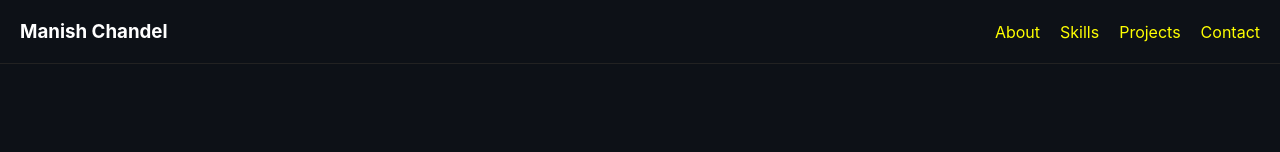
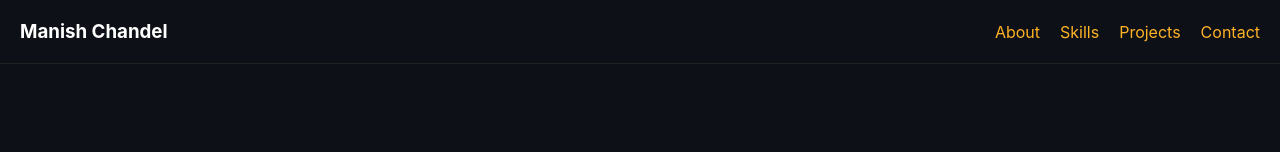
Before and after one commit to manish2224-08/manish, a React (Vite) app in the folder manish/: page / in a window 1280 px wide. Shown: the top 152 px of the page. Built offline with nearby package versions, Linux system fonts and the light colour scheme.

Commit message:
Update index.css

```diff
--- a/manish/src/index.css
+++ b/manish/src/index.css
@@ -23,6 +23,6 @@ h2 {
 }
 
 a {
-  color: yellow;
+  color: #ffb226;
  text-decoration: none;
 }
```
